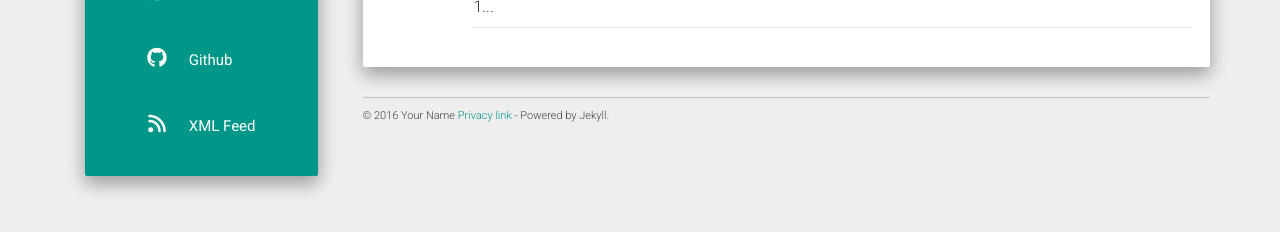
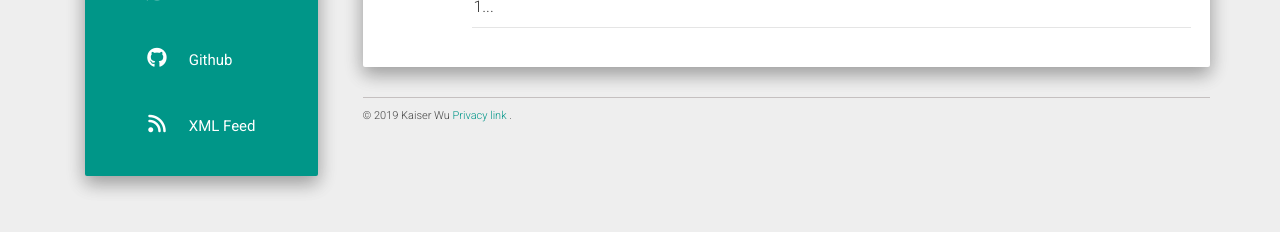
Before and after one commit to Kaiser-Wu/Kaiser-Wu.github.io, a Jekyll site: the page built from index.html, in a window 1280 px wide. Shown: the part 466-698 px from the top of the page. Built offline with Jekyll 4.4.1, drawn with Linux system fonts in a browser that asks for light colours; nearby versions of some CDN libraries; the list of posts is cut into pages by our own code.

Commit message:
Update footer.html

```diff
--- a/_includes/footer.html
+++ b/_includes/footer.html
@@ -1,5 +1,5 @@
 <footer>
-  © 2016 Your Name <a href="#">Privacy link</a> - Powered by Jekyll.
+  © 2019 Kaiser Wu <a href="#">Privacy link</a> .
 </footer>
 <div align="center">
   <script async src="https://pagead2.googlesyndication.com/pagead/js/adsbygoogle.js"></script>
```
